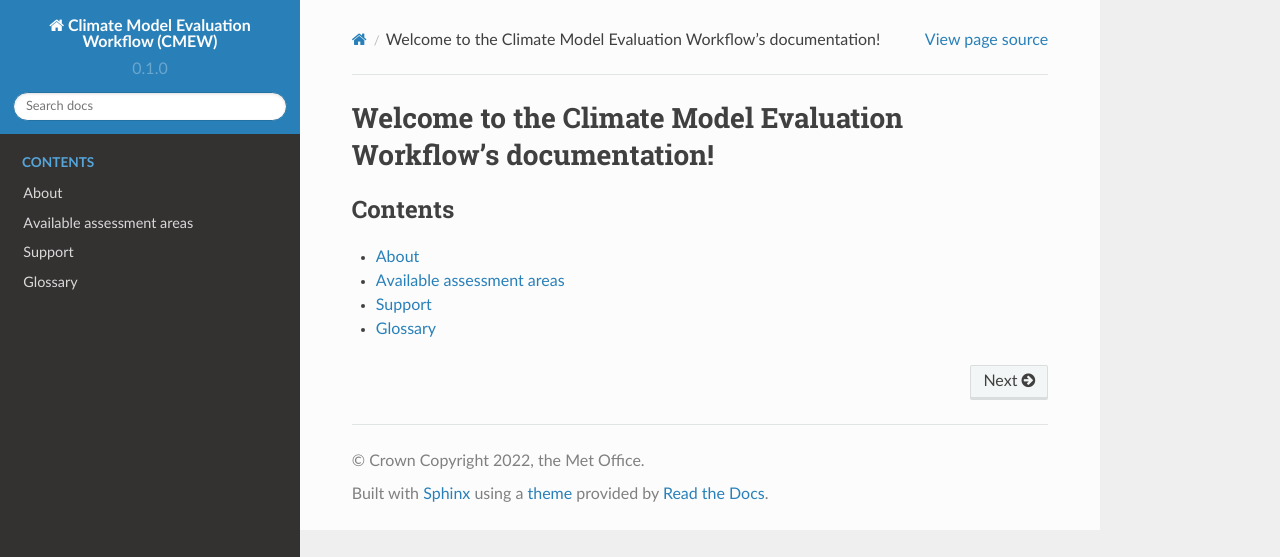
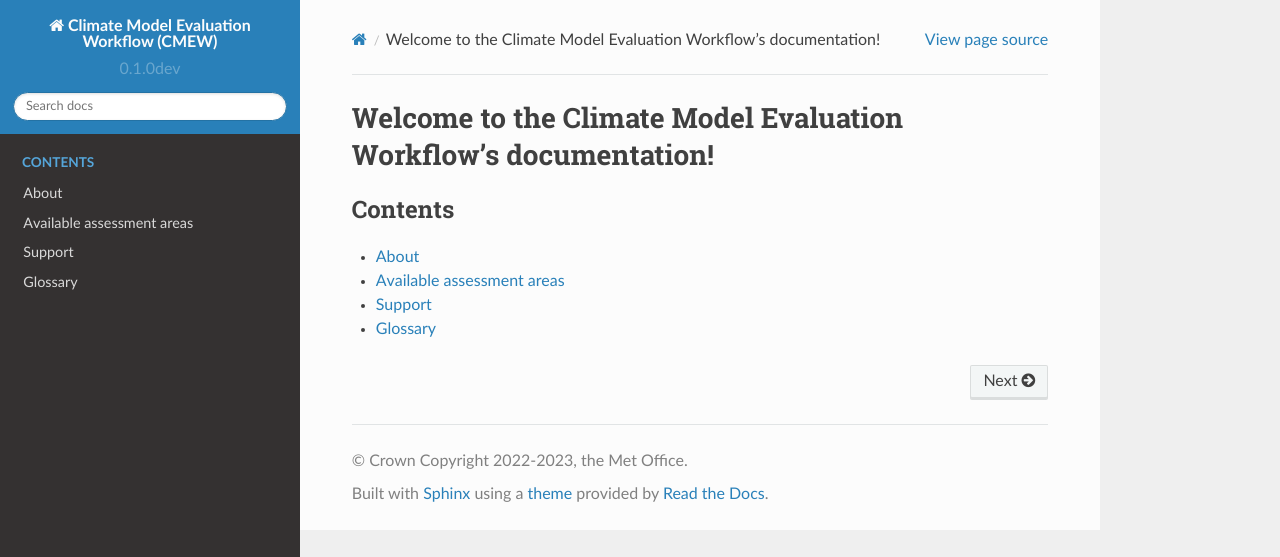
Before and after one commit to MetOffice/CMEW, a Sphinx documentation site: the page built from doc/source/index.rst, in a window 1280 px wide. Shown: the top 557 px of the page. Built offline with Sphinx 7.4.7 and the Read the Docs theme 2.0.0, drawn with Linux system fonts in a browser that asks for light colours; pages that are not in the unit, such as notebooks, are missing from menus.

Commit message:
#37: updated the copyright and version in the documentation

```diff
--- a/doc/source/_templates/footer.html
+++ b/doc/source/_templates/footer.html
@@ -1,4 +1,4 @@
-{# (C) Crown Copyright 2022, the Met Office.
+{# (C) Crown Copyright 2022-2023, the Met Office.
 
 This template is only for themes that implement the footer as a separate HTML
 page, such as the sphinx_rtd_theme.
--- a/doc/source/conf.py
+++ b/doc/source/conf.py
@@ -17,10 +17,10 @@
 
 # -- Project information -----------------------------------------------------
 
-project = 'Climate Model Evaluation Workflow (CMEW)'
-copyright = 'Crown Copyright 2022, the Met Office'
-author = 'Emma Hogan'
-version = "0.1.0"
+project = "Climate Model Evaluation Workflow (CMEW)"
+copyright = "Crown Copyright 2022-2023, the Met Office"
+version = "0.1.0dev"
+author = "Emma Hogan"
 
 
 # -- General configuration ---------------------------------------------------
```
